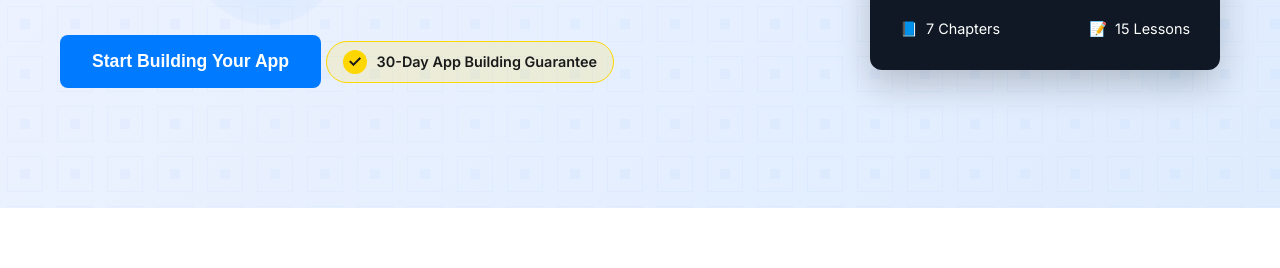
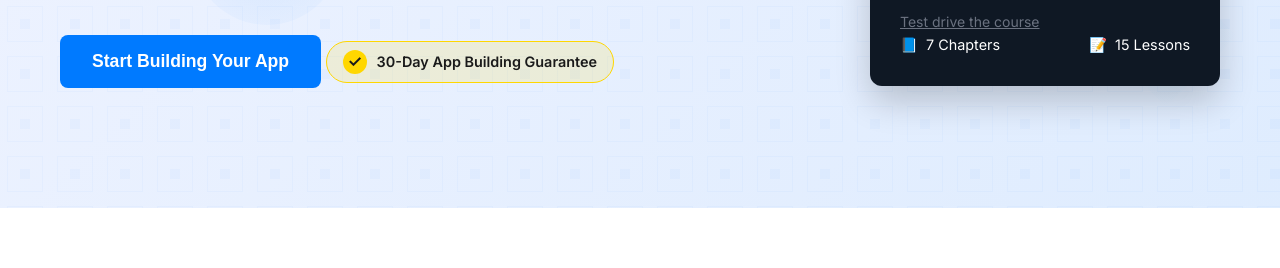
Before and after one commit to RyanNovinc/ClaudeAppBuilder, a website: page index.html in a window 1280 px wide. Shown: the part 532-800 px from the top of the page. Drawn offline with Linux system fonts and the light colour scheme.

Commit message:
Update index.html

```diff
--- a/index.html
+++ b/index.html
@@ -8,6 +8,19 @@
     <link rel="preconnect" href="https://fonts.googleapis.com">
     <link rel="preconnect" href="https://fonts.gstatic.com" crossorigin>
     <link href="https://fonts.googleapis.com/css2?family=Inter:wght@400;500;600;700&display=swap" rel="stylesheet">
+    <style>
+        .test-mode-link {
+            display: block;
+            margin-top: 10px;
+            font-size: 14px;
+            color: #6b7280;
+            text-decoration: underline;
+        }
+
+        .test-mode-link:hover {
+            color: #0070f3;
+        }
+    </style>
 </head>
 <body>
     <header>
@@ -69,6 +82,7 @@
                 <h3>App Building with Claude</h3>
                 <div class="course-price">$99.00</div>
                 <button class="cta-button large" onclick="window.location.href='checkout.html'">Enroll Now</button>
+                <a href="checkout.html?test_mode=true" class="test-mode-link">Test drive the course</a>
                 <div class="course-meta">
                     <div class="meta-item">
                         <span class="meta-icon">📘</span>
@@ -186,6 +200,7 @@
                     <span>30-Day "Build Your First App" Guarantee</span>
                 </div>
                 <button class="cta-button large" onclick="window.location.href='checkout.html'">Enroll Now</button>
+                <a href="checkout.html?test_mode=true" class="test-mode-link">Try course before buying</a>
             </div>
         </div>
     </section>
@@ -214,6 +229,7 @@
             <h2>Ready to Build Your Dream App Without Coding?</h2>
             <p>Join hundreds of non-technical creators who've built professional apps using our AI-powered system</p>
             <button class="cta-button large" onclick="window.location.href='checkout.html'">Start Building Today</button>
+            <a href="checkout.html?test_mode=true" class="test-mode-link">Want to test the course first? Click here</a>
         </div>
     </section>
 
```
